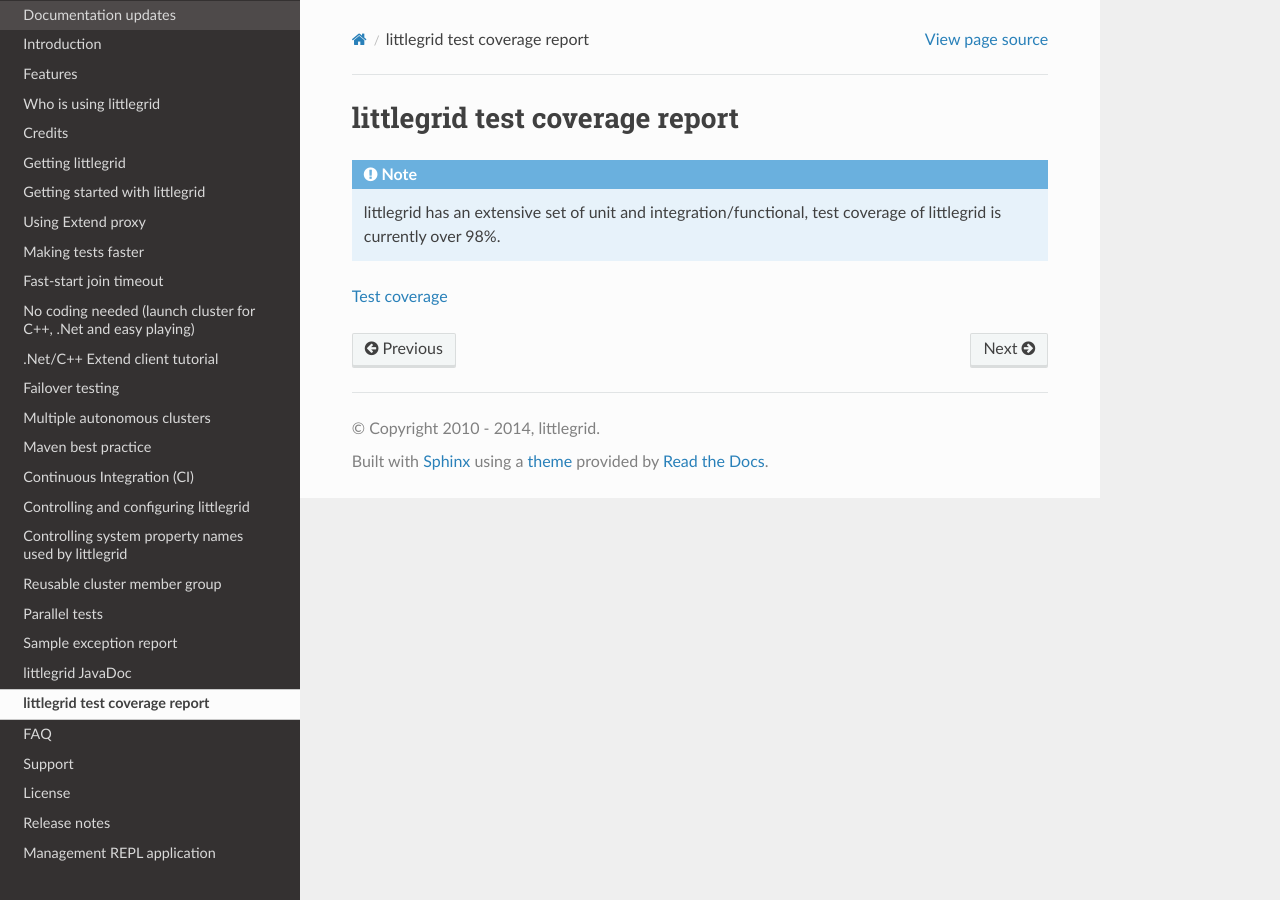
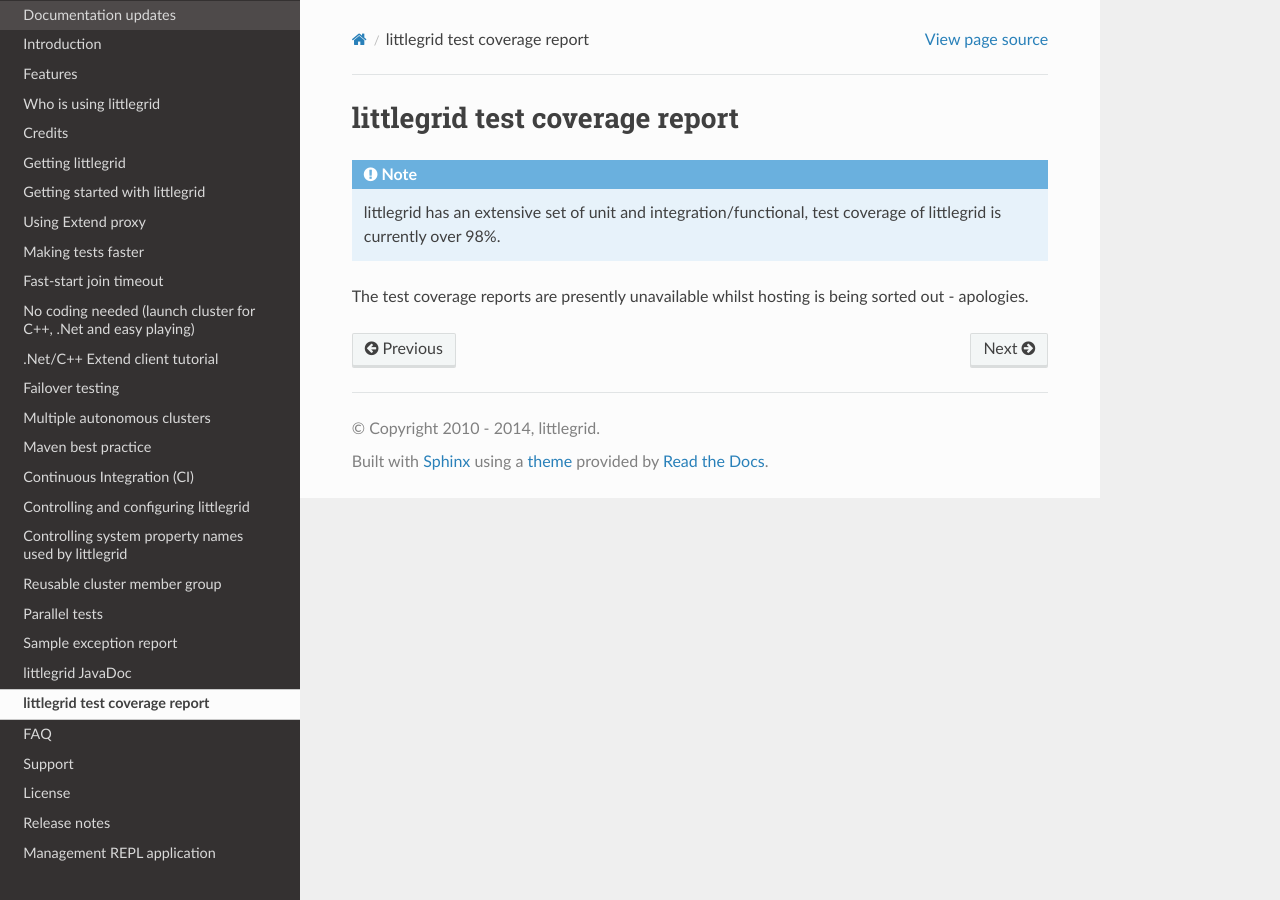
Before and after one commit to littlegrid/www, a Sphinx documentation site: the page built from source/test-coverage.rst, in a window 1280 px wide. Built offline with Sphinx 7.4.7 and the Read the Docs theme 2.0.0, drawn with Linux system fonts in a browser that asks for light colours.

Commit message:
Update test-coverage.rst

```diff
--- a/source/test-coverage.rst
+++ b/source/test-coverage.rst
@@ -8,4 +8,4 @@ littlegrid test coverage report
 
 .. note:: littlegrid has an extensive set of unit and integration/functional, test coverage of littlegrid is currently over 98%.
 
-`Test coverage <http://www.littlegrid.net/test-coverage/2.15.2/index.html>`_
+The test coverage reports are presently unavailable whilst hosting is being sorted out - apologies.
```
